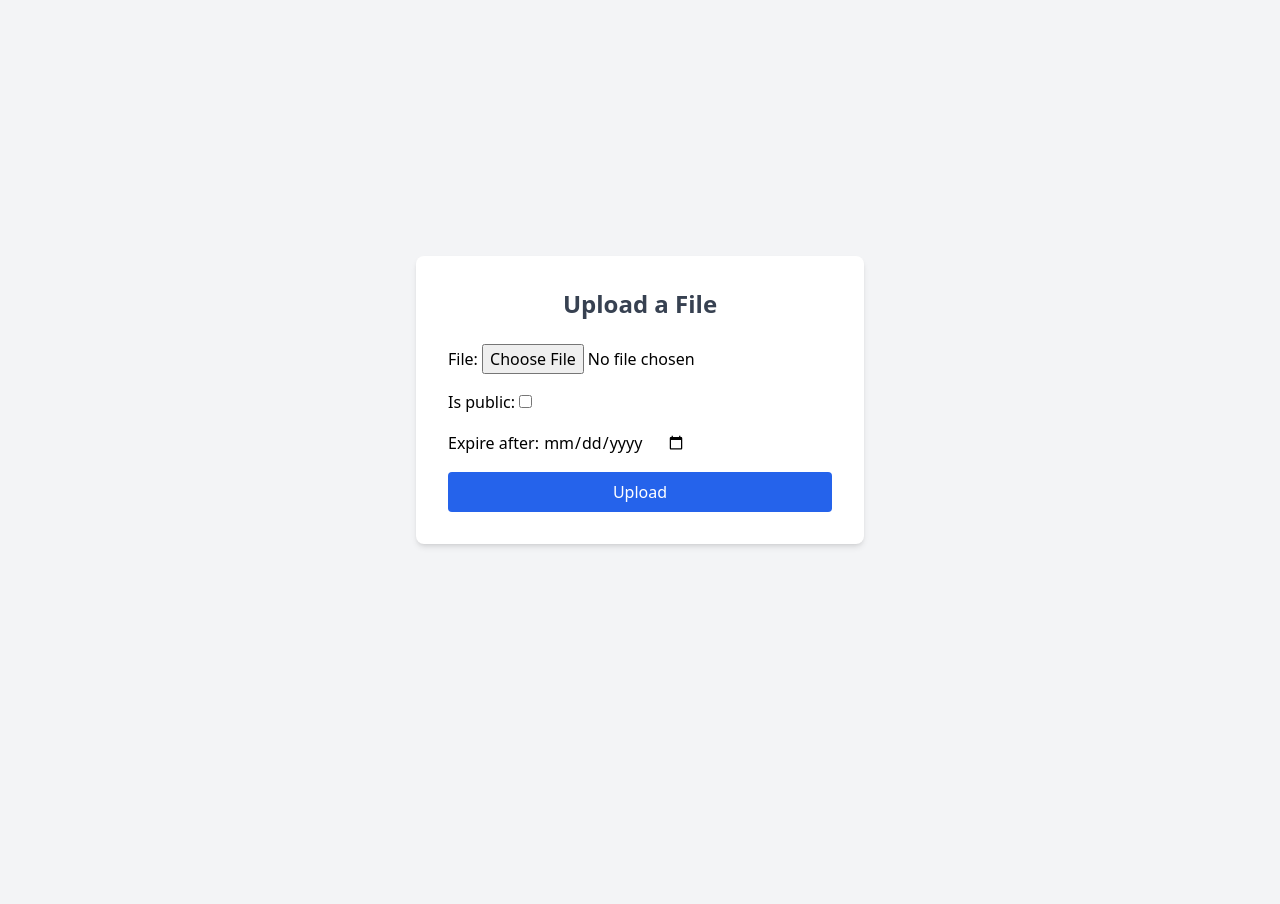
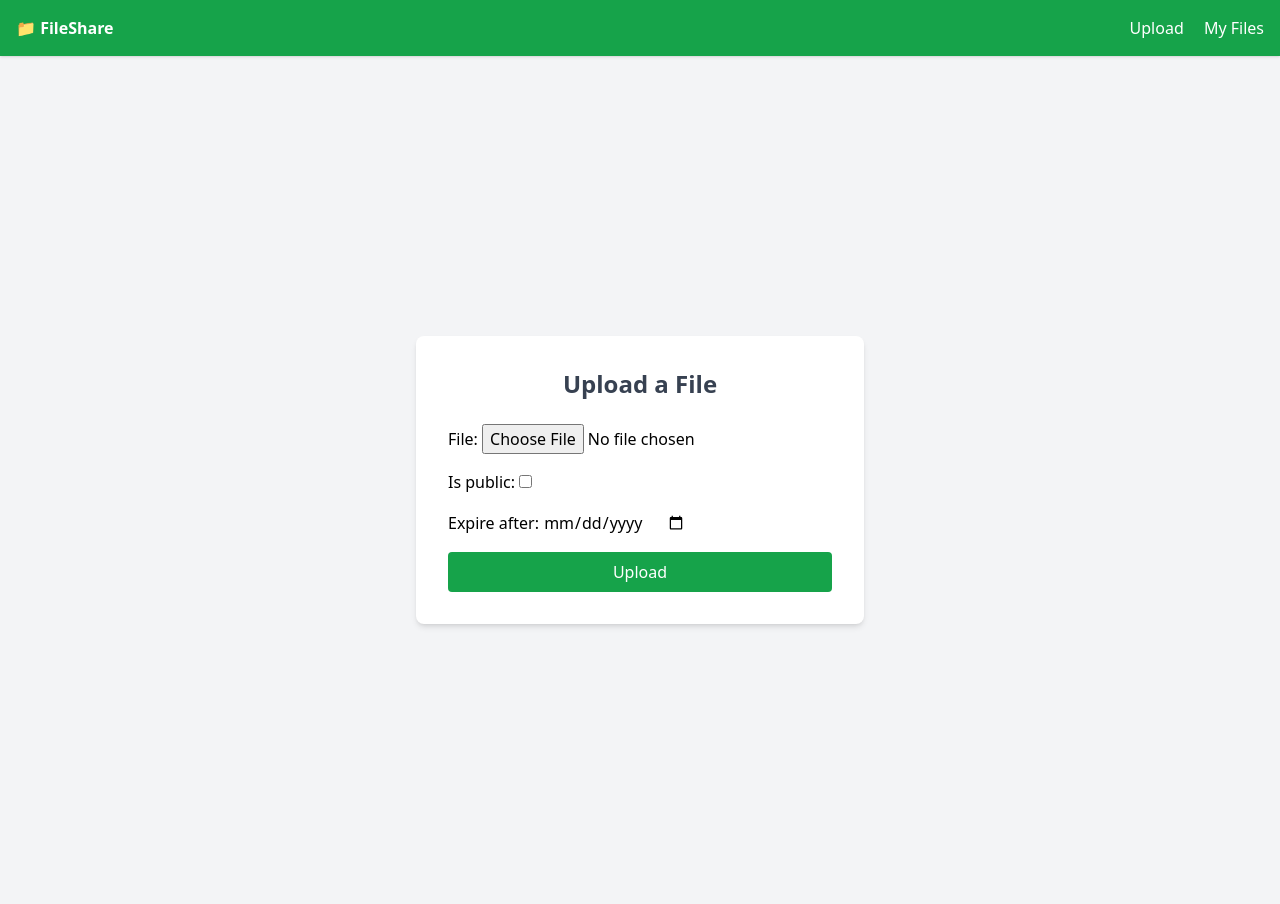
Before and after one commit to Kelvyn2012/File_Sharing_App, a Django app: page /upload/ in a window 1280 px wide. Before the commit the page ends 547 px from the top, so only its background shows below. Run offline with Django 5.2, Linux system fonts and the light colour scheme; some libraries are stand-ins or nearby versions.

Commit message:
added a base html to navigate to other directories

```diff
--- /dev/null
+++ b/fileshare/core/templates/core/base.html
@@ -0,0 +1,24 @@
+<!-- core/templates/core/base.html -->
+<!DOCTYPE html>
+<html lang="en">
+<head>
+  <meta charset="UTF-8">
+  <title>{% block title %}FileShare{% endblock %}</title>
+  <script src="https://cdn.tailwindcss.com"></script>
+</head>
+<body class="bg-gray-100">
+  <nav class="bg-green-600 text-white p-4 shadow">
+    <div class="container mx-auto flex justify-between items-center">
+      <a href="/" class="font-bold">📁 FileShare</a>
+      <div>
+        <a href="{% url 'upload_file' %}" class="mr-4 hover:underline">Upload</a>
+        <a href="{% url 'my_files' %}" class="hover:underline">My Files</a>
+      </div>
+    </div>
+  </nav>
+
+  <div class="p-6">
+    {% block content %}{% endblock %}
+  </div>
+</body>
+</html>
--- a/fileshare/core/templates/core/upload.html
+++ b/fileshare/core/templates/core/upload.html
@@ -1,21 +1,16 @@
-<!DOCTYPE html>
-<html lang="en">
-<head>
-  <meta charset="UTF-8">
-  <title>Upload File</title>
-  <script src="https://cdn.tailwindcss.com"></script>
-</head>
-<body class="bg-gray-100 min-h-screen flex items-center justify-center">
+{% extends 'core/base.html' %}
+
+{% block title %}Upload File{% endblock %}
+
+{% block content %}
+  <div class="min-h-screen flex items-center justify-center">
     <div class="bg-white p-8 rounded-lg shadow-md w-full max-w-md">
       <h2 class="text-2xl font-semibold mb-6 text-center text-gray-700">Upload a File</h2>
       <form method="POST" enctype="multipart/form-data" class="space-y-4">
         {% csrf_token %}
         {{ form.as_p }}
-      <button type="submit" class="w-full bg-blue-600 text-white py-2 px-4 rounded hover:bg-blue-700">Upload</button>
+        <button type="submit" class="w-full bg-green-600 text-white py-2 px-4 rounded hover:bg-blue-700">Upload</button>
       </form>
     </div>
-
-
-</body>
-
-</html>
+  </div>
+{% endblock %}
--- a/fileshare/core/urls.py
+++ b/fileshare/core/urls.py
@@ -6,4 +6,6 @@ urlpatterns = [
     path("", views.home, name="home"),
     path("upload/", views.upload_file, name="upload_file"),
     path("file/<uuid:uuid>/", views.file_detail, name="file_detail"),
+    path('my-files/', views.my_files, name='my_files'),
+
 ]
--- a/fileshare/core/views.py
+++ b/fileshare/core/views.py
@@ -3,9 +3,15 @@ from .forms import FileUploadForm
 from .models import FileUpload
 from django.contrib.auth.decorators import login_required
 
+from django.contrib.auth.decorators import login_required
+
 
 @login_required
-def upload_file(request): ...
+def my_files(request):
+    files = FileUpload.objects.filter(owner=request.user).order_by("-uploaded_at")
+    return render(request, "core/my_files.html", {"files": files})
+
+
 def home(request):
     return redirect("upload_file")
 
```
Also changed, not shown: fileshare/core/templates/core/my_files.html (added, +27 -0 lines), fileshare/db.sqlite3, fileshare/media/user_1/Screenshot_2025-06-30_at_22.02.14.png (added). Lines whose indentation alone changed are shown as unchanged.
